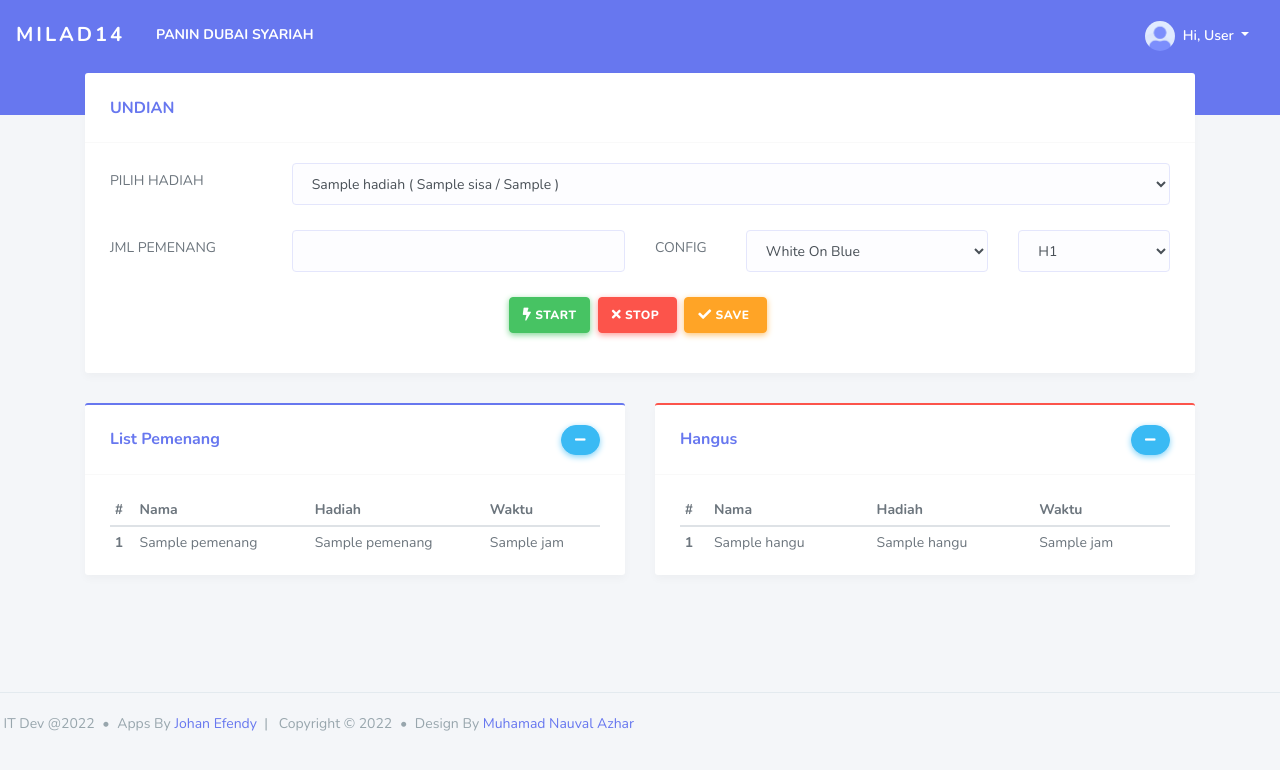
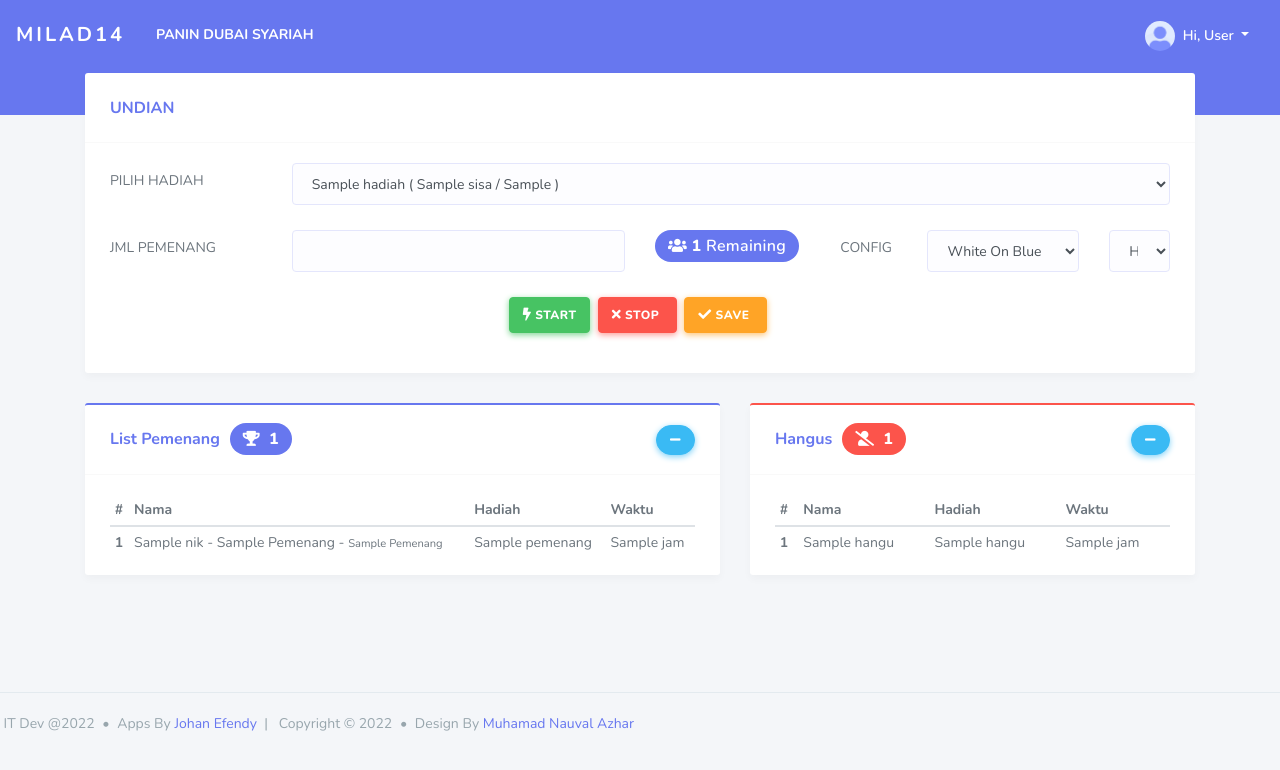
Before and after one commit to johan-gates27/undian, a CodeIgniter app: the page made by application/views/undian/undian.php in a window 1280 px wide. Shown: the top 770 px of the page. Run offline with CodeIgniter, Linux system fonts and the light colour scheme; the template is opened without the code that fills it: most values are stand-ins (such as "Sample title", 1, 10 or a date in 2020); some libraries are stand-ins or nearby versions.

Commit message:
- fix query order pemenang - take out user status - penambahan info jml sisa peserta undian - penambahan info jml pemenang - penambahan info jml hangus - nama pemenang di tambah NIK & sub departement

```diff
--- a/application/views/undian/undian.php
+++ b/application/views/undian/undian.php
@@ -4,7 +4,7 @@
 <head>
   <meta charset="UTF-8">
   <meta content="width=device-width, initial-scale=1, maximum-scale=1, shrink-to-fit=no" name="viewport">
-  <title>PDSB &rsaquo; Milad13 &mdash; UNDIAN</title>
+  <title>PDSB &rsaquo; Milad14 &mdash; UNDIAN</title>
 
   <!-- General CSS Files -->
   <!-- <link rel="stylesheet" href="https://stackpath.bootstrapcdn.com/bootstrap/4.3.1/css/bootstrap.min.css" integrity="sha384-ggOyR0iXCbMQv3Xipma34MD+dH/1fQ784/j6cY/iJTQUOhcWr7x9JvoRxT2MZw1T" crossorigin="anonymous"> -->
@@ -165,10 +165,15 @@
                           <div class="col-md-4">
                             <input type="number" id="jml_pemenang_param" class="form-control" name="jml_pemenang_param" min="0" max="200" value="<?php echo @$jml_pemenang_param; ?>">
                           </div>
+                          <div class="col-md-2">
+                            <h4>
+                              <span class="badge badge-primary"><i class="fas fa-users" style="font-size: 15px;"></i>&nbsp;<strong><?php echo count($list_peserta); ?></strong>&nbsp;Remaining</span>
+                            </h4>
+                          </div>
                           <div class="col-md-1">
-                            <label class="col-form-label" for="badges_color">CONFIG</label>
+                            <label class="col-form-label" for="badges_color"> &nbsp;CONFIG</label>
                           </div>
-                          <div class="col-md-3">
+                          <div class="col-md-2">
                             <select class="form-control" name="badges_color" id="badges_color">
                               <option value="primary" <?php echo ("primary" == $conf_color) ? " selected" : ""; ?>>White On Blue</option>
                               <option value="secondary" <?php echo ("secondary" == $conf_color) ? " selected" : ""; ?>>White On Grey</option>
@@ -180,7 +185,7 @@
                               <option value="dark" <?php echo ("dark" == $conf_color) ? " selected" : ""; ?>>White On Black</option>
                             </select>
                           </div>
-                          <div class="col-md-2">
+                          <div class="col-md-1">
                             <select class="form-control" name="badges_size" id="badges_size">
                               <option value="h1" <?php echo ("h1" == $conf_size) ? " selected" : ""; ?>>H1</option>
                               <option value="h2" <?php echo ("h2" == $conf_size) ? " selected" : ""; ?>>H2</option>
@@ -221,10 +226,13 @@
               </div> -->
 
             <div class="row">
-              <div class="col-12 col-md-6 col-lg-6">
+              <div class="col-12 col-md-7 col-lg-7">
                 <div class="card card-primary">
                   <div class="card-header">
                     <h4>List Pemenang</h4>
+                    <h4>
+                      <span class="badge badge-primary"><i class="fas fa-trophy" style="font-size: 15px;"></i>&nbsp; <strong><?php echo count($list_pemenang); ?></strong></span>
+                    </h4>
                     <div class="card-header-action">
                       <a data-collapse="#card_list_pemenang" class="btn btn-icon btn-info" href="#"><i class="fas fa-minus"></i></a>
                     </div>
@@ -232,11 +240,13 @@
                   <div class="collapse show" id="card_list_pemenang">
                     <div class="card-body pb-0" style="min-height:100px;">
                       <!-- <p> -->
-                      <table class="table table-sm">
+                      <table class="table table-sm ">
                         <thead>
                           <tr>
                             <th scope="col">#</th>
+                            <!-- <th scope="col">Nik</th> -->
                             <th scope="col">Nama</th>
+                            <!-- <th scope="col">Bagian</th> -->
                             <th scope="col">Hadiah</th>
                             <th scope="col">Waktu</th>
                           </tr>
@@ -248,7 +258,9 @@
                           ?>
                             <tr>
                               <th scope="row"><?php echo $i++; ?></th>
-                              <td><?php echo $row['name']; ?></td>
+                              <td><?php echo $row['nik']; ?> - <?php echo ucwords(strtolower($row['name'])); ?> - <small><?php echo ucwords(strtolower(str_replace('DIVISI ', "", $row['subparent_name']))); ?></small></td>
+                              <!-- <td></td> -->
+                              <!-- <td></td> -->
                               <td><?php echo $row['nama_hadiah']; ?></td>
                               <td><?php echo $row['jam']; ?></td>
                             </tr>
@@ -262,10 +274,13 @@
                   </div>
                 </div>
               </div>
-              <div class="col-12 col-md-6 col-lg-6">
+              <div class="col-12 col-md-5 col-lg-5">
                 <div class="card card-danger">
                   <div class="card-header">
                     <h4>Hangus</h4>
+                    <h4>
+                      <span class="badge badge-danger"><i class="fas fa-user-slash" style="font-size: 15px;"></i>&nbsp; <strong><?php echo count($list_hangus); ?></strong></span>
+                    </h4>
                     <div class="card-header-action">
                       <a data-collapse="#card_list_hangus" class="btn btn-icon btn-info" href="#"><i class="fas fa-minus"></i></a>
                     </div>
```
Also changed, not shown: application/models/Undian_model.php (+4 -4 lines).
